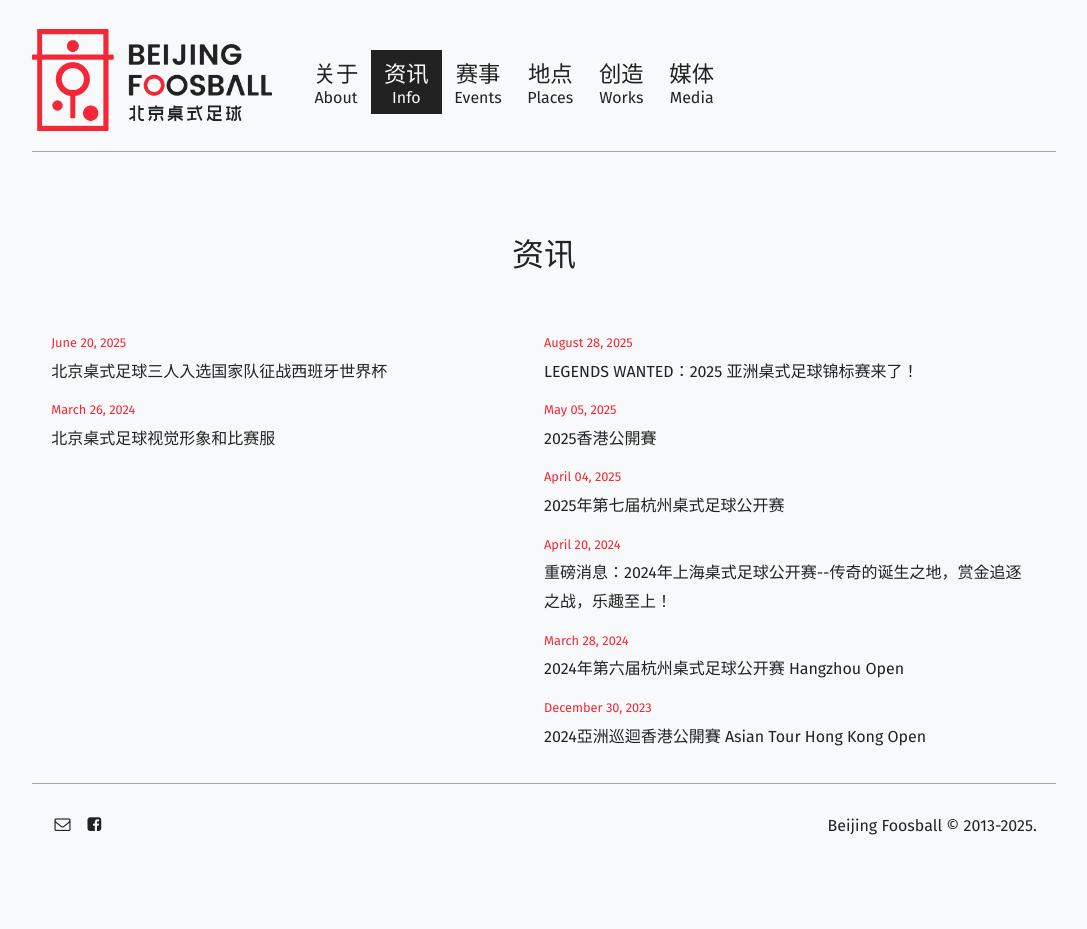
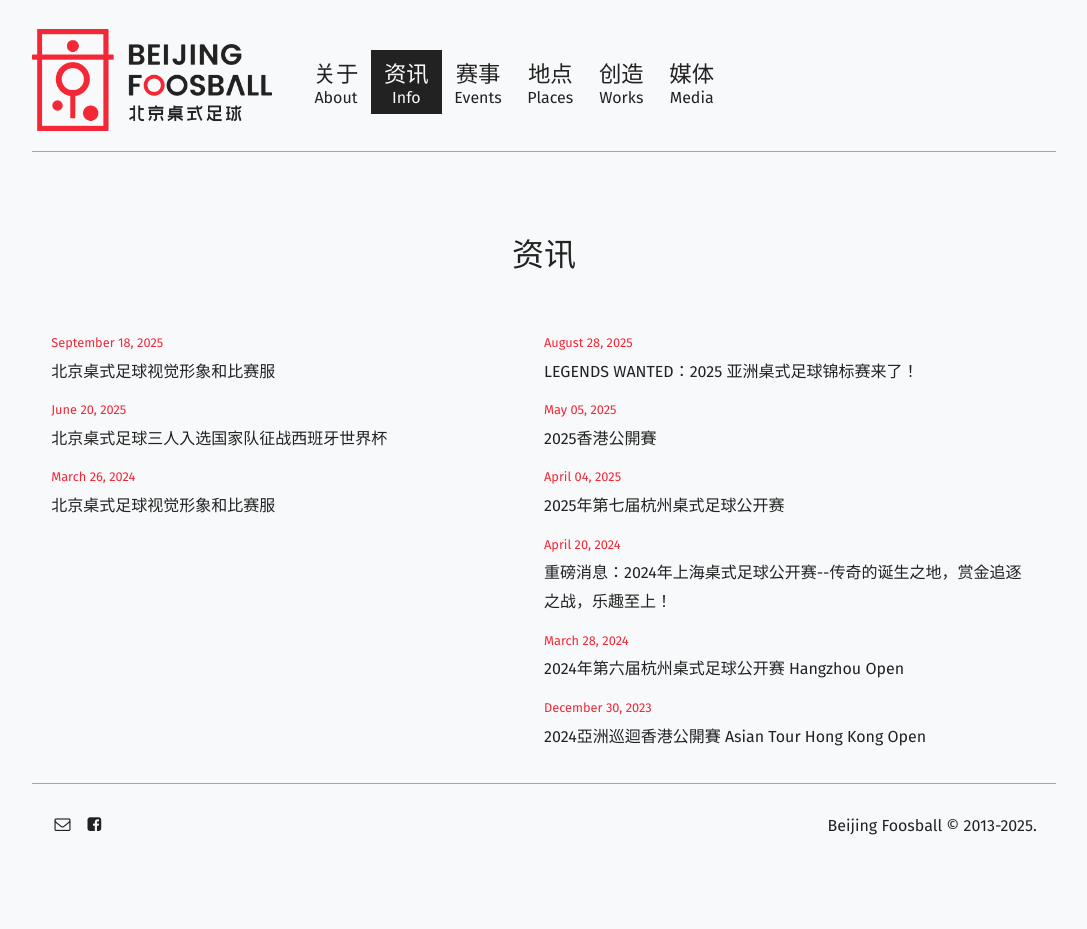
Before and after one commit to BeijingFoosball/beijingfoosball.github.io, a Jekyll site: the page built from _docs/info.html, in a window 1280 px wide. Shown: the whole page, without its empty margins (96-1183 px from the left). Built offline with Jekyll 4.4.1, drawn with Linux system fonts in a browser that asks for light colours; some web fonts are replaced.

Commit message:
feat: add a news

```diff
--- a/_data/info.yaml
+++ b/_data/info.yaml
@@ -1,3 +1,7 @@
+- title: 北京桌式足球视觉形象和比赛服
+  link: https://knueayhdvx.feishu.cn/docx/SncAdLHNmo178Mx01o8cHvTgnyh
+  type: news
+  date: 2025-09-18
 - title: LEGENDS WANTED：2025 亚洲桌式足球锦标赛来了！
   link: https://mp.weixin.qq.com/s/9cctSuUUj9GLV5kaXkudkA
   type: tournament
```
